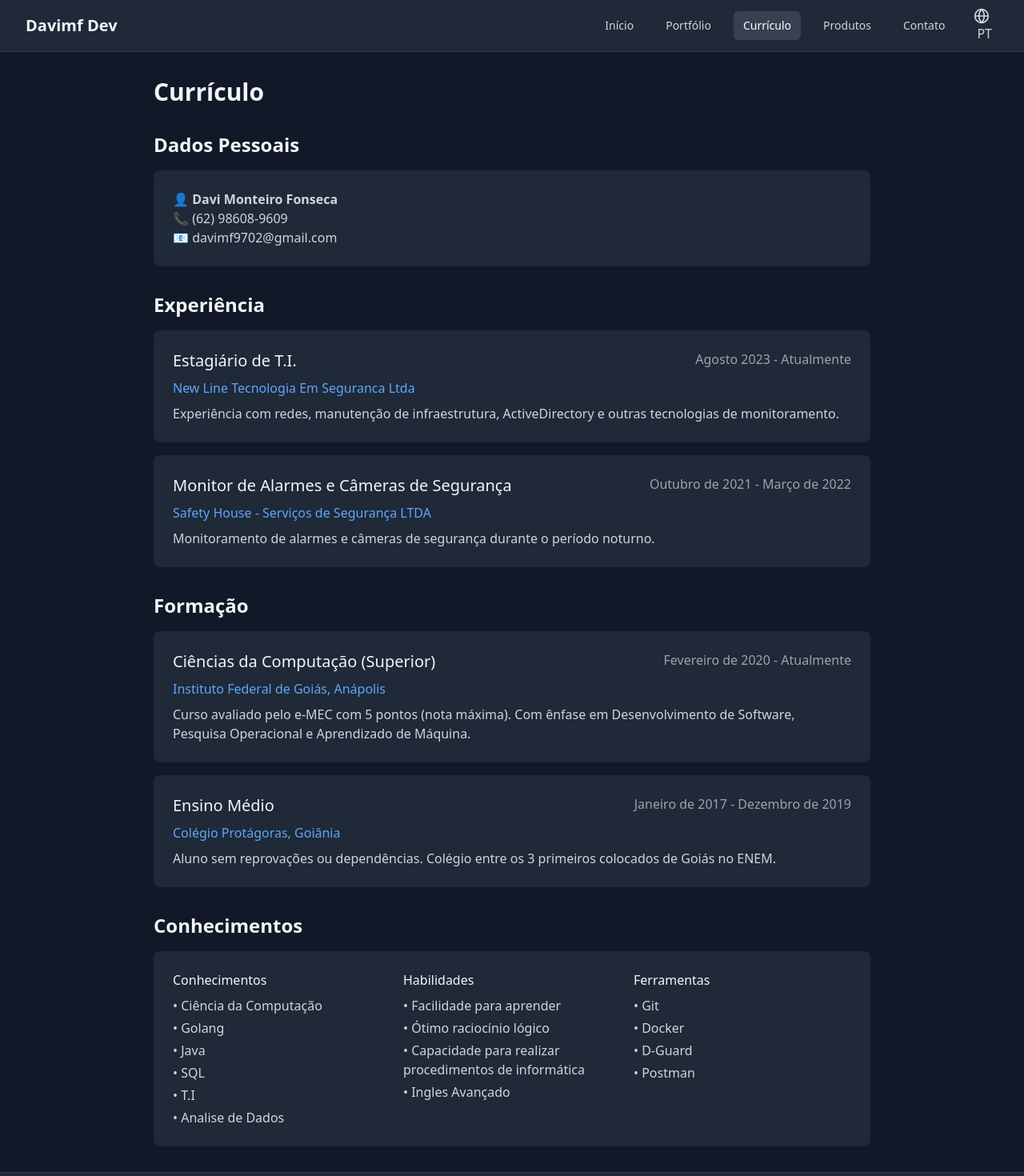
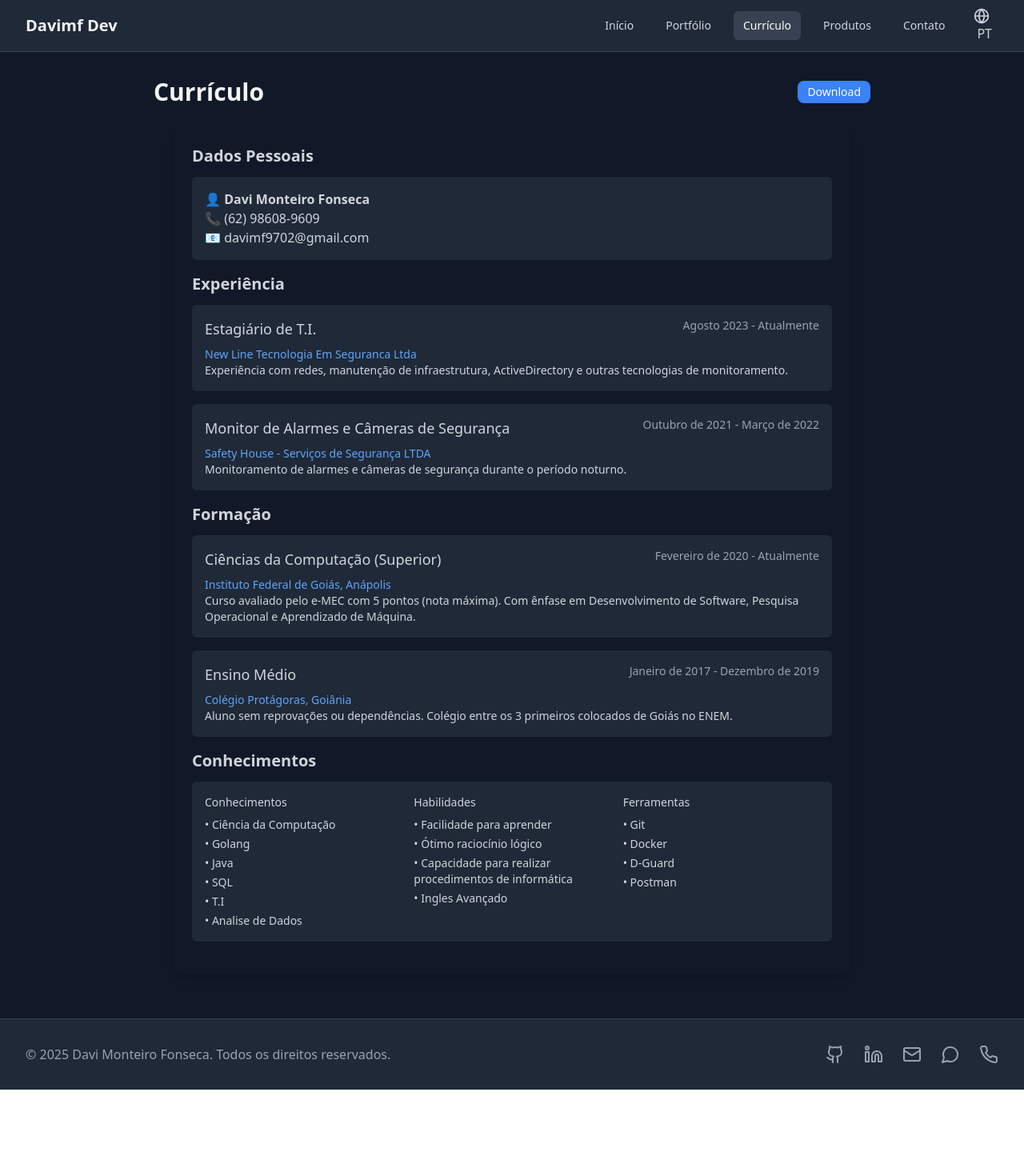
Before and after one commit to davimfdev/davimf.dev, a React (Vite) app: page /resume in a window 1280 px wide. Shown: the top 1470 px of the page at 80% size. After the commit the page ends 1362 px from the top, so only its background shows below. Built offline with nearby package versions, Linux system fonts and the light colour scheme.

Commit message:
Added Download to Resume

```diff
--- a/package.json
+++ b/package.json
@@ -13,6 +13,8 @@
     "axios": "^1.7.9",
     "cors": "^2.8.5",
     "express": "^4.21.2",
+    "html2canvas": "^1.4.1",
+    "jspdf": "^3.0.0",
     "lucide-react": "^0.344.0",
     "react": "^18.3.1",
     "react-dom": "^18.3.1",
@@ -35,6 +37,6 @@
     "tailwindcss": "^3.4.1",
     "typescript": "^5.5.3",
     "typescript-eslint": "^8.3.0",
-    "vite": "^5.4.14"
+    "vite": "^6.2.0"
   }
 }
--- a/src/pages/Resume.tsx
+++ b/src/pages/Resume.tsx
@@ -1,19 +1,74 @@
 import { useLanguage } from "../context/LanguageContext.tsx";
+import { jsPDF } from "jspdf";
+import html2canvas from "html2canvas";
+import { useRef } from "react";
 
 const Resume = () => {
   const { translations } = useLanguage();
+  const resumeRef = useRef<HTMLDivElement>(null);
+
+  const handleDownloadPDF = async () => {
+    if (!resumeRef.current) return;
+
+    // Captura do conteúdo com html2canvas
+    const canvas = await html2canvas(resumeRef.current, {
+      scale: 2.5,
+      backgroundColor: "#111827", // Cor de fundo #111827 (bg-gray-900 do Tailwind)
+      scrollY: -window.scrollY,
+      x: 0, // Inicia a captura no canto superior esquerdo
+      y: 0, // Inicia a captura no canto superior esquerdo
+    });
+
+    const imgData = canvas.toDataURL("image/png");
+
+    // Inicialização do PDF
+    const pdf = new jsPDF({
+      orientation: "portrait",
+      unit: "mm",
+      format: "a4",
+      compress: true,
+    });
+
+    const pageWidth = 210; // Largura da página A4 em mm
+    const pageHeight = 297; // Altura da página A4 em mm
+    const imgWidth = pageWidth; // A largura da imagem será a largura da página
+    const imgHeight = (canvas.height * imgWidth) / canvas.width; // Mantém a proporção da imagem
+
+    const adjustedImgHeight = imgHeight;
+
+    // Se a altura da imagem for menor que a página, a parte inferior será preenchida com a cor de fundo
+    if (adjustedImgHeight < pageHeight) {
+      const remainingSpace = pageHeight - adjustedImgHeight;
+      // Preencher a parte inferior com a cor de fundo
+      pdf.setFillColor(17, 24, 39); // Cor de fundo RGB equivalente a #111827 (bg-gray-900)
+      pdf.rect(0, adjustedImgHeight, pageWidth, remainingSpace, "F");
+    }
+
+    // Adiciona a imagem ao PDF no topo
+    pdf.addImage(imgData, "PNG", 0, 0, imgWidth, adjustedImgHeight, "", "FAST");
+
+    // Salva o PDF
+    pdf.save("Curriculo Davi Monteiro Fonseca.pdf");
+  };
 
   return (
       <div className="max-w-4xl mx-auto">
-        <div className="flex justify-between items-center mb-8">
+        <div className="flex justify-between items-center mb-6">
           <h1 className="text-3xl font-bold">{translations.resume}</h1>
+          <button
+              onClick={handleDownloadPDF}
+              className="bg-blue-500 text-white px-3 py-1 rounded-lg hover:bg-blue-600 transition text-sm"
+          >
+            Download
+          </button>
         </div>
 
-        <div className="space-y-8">
+        {/* Ajustando as margens no HTML */}
+        <div ref={resumeRef} className="bg-gray-900 p-6 rounded-lg shadow-lg text-gray-300 m-6">
           {/* Dados Pessoais */}
-          <section>
-            <h2 className="text-2xl font-semibold mb-4">{translations.personalInfo}</h2>
-            <div className="bg-gray-800 p-6 rounded-lg text-gray-300">
+          <section className="mb-4">
+            <h2 className="text-xl font-semibold mb-3">{translations.personalInfo}</h2>
+            <div className="bg-gray-800 p-4 rounded-md">
               <p><strong>👤 Davi Monteiro Fonseca</strong></p>
               <p>📞 <a href="tel:5562986089609">{translations.phone}</a></p>
               <p>📧 <a href="mailto:davimf9702@gmail.com">{translations.email}</a></p>
@@ -21,51 +76,50 @@ const Resume = () => {
           </section>
 
           {/* Experiência Profissional */}
-          <section>
-            <h2 className="text-2xl font-semibold mb-4">{translations.experience}</h2>
+          <section className="mb-4">
+            <h2 className="text-xl font-semibold mb-3">{translations.experience}</h2>
             {translations.experienceList.map((job, index) => (
-                <div key={index} className="bg-gray-800 p-6 rounded-lg mb-4">
+                <div key={index} className="bg-gray-800 p-4 rounded-md mb-4">
                   <div className="flex justify-between mb-2">
-                    <h3 className="text-xl font-medium">{job.title}</h3>
-                    <span className="text-gray-400">{job.period}</span>
+                    <h3 className="text-lg font-medium">{job.title}</h3>
+                    <span className="text-gray-400 text-sm">{job.period}</span>
                   </div>
-                  <h4 className="text-blue-400 mb-2">
+                  <h4 className="text-blue-400 text-sm">
                     <a href={job.link} target="_blank" rel="noopener noreferrer" className="hover:underline">
                       {job.company}
                     </a>
                   </h4>
-                  <p className="text-gray-300">{job.description}</p>
+                  <p className="text-sm">{job.description}</p>
                 </div>
             ))}
           </section>
 
-
           {/* Formação Acadêmica */}
-          <section>
-            <h2 className="text-2xl font-semibold mb-4">{translations.education}</h2>
+          <section className="mb-4">
+            <h2 className="text-xl font-semibold mb-3">{translations.education}</h2>
             {translations.educationList.map((edu, index) => (
-                <div key={index} className="bg-gray-800 p-6 rounded-lg mb-4">
+                <div key={index} className="bg-gray-800 p-4 rounded-md mb-4">
                   <div className="flex justify-between mb-2">
-                    <h3 className="text-xl font-medium">{edu.course}</h3>
-                    <span className="text-gray-400">{edu.period}</span>
+                    <h3 className="text-lg font-medium">{edu.course}</h3>
+                    <span className="text-gray-400 text-sm">{edu.period}</span>
                   </div>
-                  <h4 className="text-blue-400 mb-2">
+                  <h4 className="text-blue-400 text-sm">
                     <a href={edu.link} target="_blank" rel="noopener noreferrer" className="hover:underline">
                       {edu.institution}
                     </a>
                   </h4>
-                  <p className="text-gray-300">{edu.description}</p>
+                  <p className="text-sm">{edu.description}</p>
                 </div>
             ))}
           </section>
 
-          {/* Conhecimentos, Habilidades e Atitudes */}
-          <section>
-            <h2 className="text-2xl font-semibold mb-4">{translations.knowledge}</h2>
-            <div className="bg-gray-800 p-6 rounded-lg grid grid-cols-1 md:grid-cols-3 gap-4">
+          {/* Conhecimentos, Habilidades e Ferramentas */}
+          <section className="mb-4">
+            <h2 className="text-xl font-semibold mb-3">{translations.knowledge}</h2>
+            <div className="bg-gray-800 p-4 rounded-md grid grid-cols-1 md:grid-cols-3 gap-4 text-sm">
               <div>
                 <h3 className="font-medium mb-2">{translations.knowledge}</h3>
-                <ul className="text-gray-300 space-y-1">
+                <ul className="space-y-1">
                   {translations.knowledgeList.map((item, index) => (
                       <li key={index}>• {item}</li>
                   ))}
@@ -73,7 +127,7 @@ const Resume = () => {
               </div>
               <div>
                 <h3 className="font-medium mb-2">{translations.skills}</h3>
-                <ul className="text-gray-300 space-y-1">
+                <ul className="space-y-1">
                   {translations.skillsList.map((item, index) => (
                       <li key={index}>• {item}</li>
                   ))}
@@ -81,7 +135,7 @@ const Resume = () => {
               </div>
               <div>
                 <h3 className="font-medium mb-2">{translations.tools}</h3>
-                <ul className="text-gray-300 space-y-1">
+                <ul className="space-y-1">
                   {translations.toolsList.map((item, index) => (
                       <li key={index}>• {item}</li>
                   ))}
```
Also changed, not shown: 1 other file (tests, documents, lock files or other folders).
